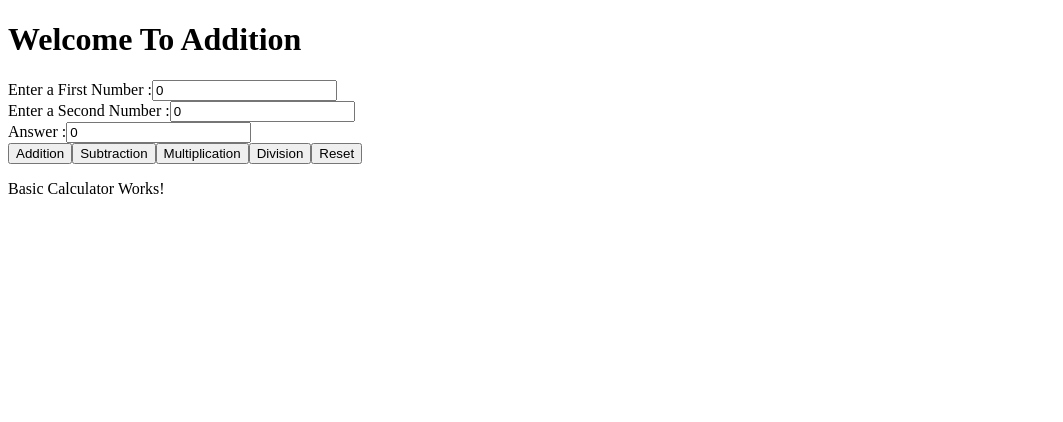
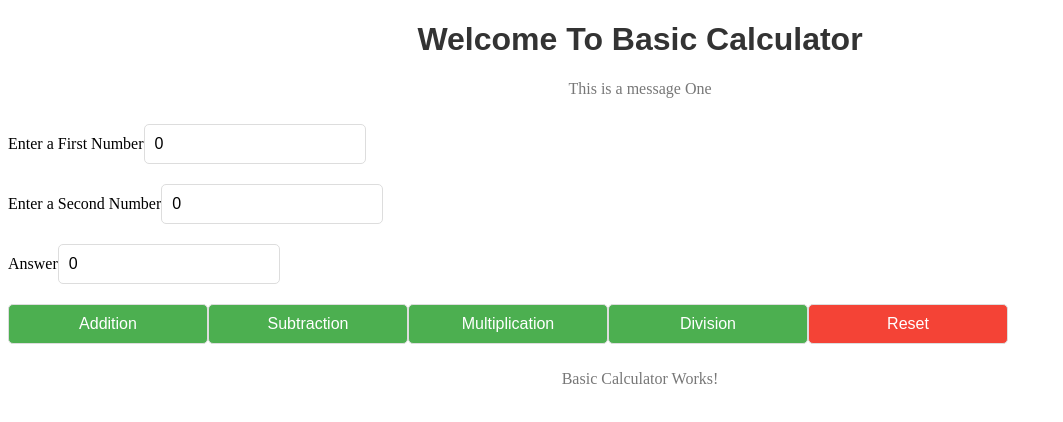
Before and after one commit to Shubhamhushe1/angularapp, an Angular app: page / in a window 1280 px wide. Shown: the top 422 px of the page, without its empty margins (0-1063 px from the left). Built offline with nearby package versions, Linux system fonts and the light colour scheme.

Commit message:
basic calculator operations

```diff
--- a/src/app/addition/addition.component.css
+++ b/src/app/addition/addition.component.css
@@ -0,0 +1,49 @@
+body {
+    font-family: Arial, sans-serif;
+}
+
+h1 {
+    text-align: center;
+    font-family: Arial, Helvetica, sans-serif;
+    color: #333;
+}
+
+p {
+    text-align: center;
+    color: #777;
+}
+
+input[type="number"], input[type="button"], input[type="reset"] {
+    display: inline-block;
+    margin: 10px auto;
+    padding: 10px;
+    width: 200px;
+    font-size: 16px;
+    border: 1px solid #ddd;
+    border-radius: 5px;
+    transition: background-color 0.3s;
+}
+
+input[type="number"]:focus, input[type="button"]:hover, input[type="reset"]:hover {
+    background-color: #f0f0f0;
+}
+
+input[type="button"] {
+    background-color: #4CAF50;
+    color: white;
+    cursor: pointer;
+}
+
+input[type="button"]:hover {
+    background-color: #45a049;
+}
+
+input[type="reset"] {
+    background-color: #f44336;
+    color: white;
+    cursor: pointer;
+}
+
+input[type="reset"]:hover {
+    background-color: #e53935;
+}
--- a/src/app/addition/addition.component.html
+++ b/src/app/addition/addition.component.html
@@ -1,15 +1,21 @@
-<h1>Welcome To Addition</h1>
 
-<label for="Number 1">Enter a First Number     :</label>
+<h1>Welcome To Basic Calculator</h1>
+<p>{{message1}}</p>   <!-- We got message1 from typescript  => addition.component.ts file -->
+
+
+<!-- We are going to learn more about [(ngModel)] in further lectures -->
+<!-- [(ngModel)] => It is use for two way binding as of now  -->
+<!-- [(your-text)] => [(....)] => Banana in the box we call it   -->
+<label for="Number 1">Enter a First Number</label>
 <input type="number" name="Number 1" [(ngModel)]="no1"> <br/>
 
-<label for="Number 2">Enter a Second Number     :</label>
+<label for="Number 2">Enter a Second Number</label>
 <input type="number" name="Number 2" [(ngModel)]="no2"> <br/>
 
-<label for="Answer">Answer    :</label>
-<input type="number" name="Answer" [(ngModel)]="answer"><br/>
+<label for="Answer">Answer</label>
+<input type="number" name="Answer" [value]="answer"><br/>
 
-<input type="button" (click)="add()" value="Addition">
+<input type="button" (click)="add()" value="Addition">   <!-- add() here we call a function or method  -->
 <input type="button" (click)="subtract()" value="Subtraction">
 <input type="button" (click)="multiply()" value="Multiplication">
 <input type="button" (click)="division()" value="Division">
--- a/src/app/addition/addition.component.ts
+++ b/src/app/addition/addition.component.ts
@@ -1,14 +1,14 @@
 import { Component } from '@angular/core';
 import { FormsModule } from '@angular/forms';
 
-@Component({
-  selector: 'app-addition',
+@Component({    // => @Component is just like @Controller in Java SpringBoot
+  selector: 'app-addition', // => Component selector we have to mention this in addition.component.html file as a tag
   standalone: true,
-  imports: [ FormsModule ], // forms module for importing forms from html files
+  imports: [ FormsModule ], // => forms module for importing forms from html files
   templateUrl: './addition.component.html',
   styleUrl: './addition.component.css'
 })
-export class AdditionComponent {
+export class AdditionComponent {    // => Export is keyword
 
   no1:number = 0;
   no2:number = 0;
@@ -46,4 +46,9 @@ export class AdditionComponent {
     this.answer =0;
 
   }
+
+
+  message1: string = "This is a message One";   // Here is the message we want to display on web page
+
+
 }
--- a/src/index.html
+++ b/src/index.html
@@ -8,6 +8,8 @@
   <link rel="icon" type="image/x-icon" href="favicon.ico">
 </head>
 <body>
-  <app-addition> </app-addition>
+  <app-addition> </app-addition>  <!-- We have to mention or write selector name as tag here  -->
+
+
 </body>
 </html>
--- a/src/main.ts
+++ b/src/main.ts
@@ -3,5 +3,5 @@ import { appConfig } from './app/app.config';
 import { AppComponent } from './app/app.component';
 import { AdditionComponent } from './app/addition/addition.component';
 
-bootstrapApplication(AdditionComponent, appConfig)   // We have to mention that the component name
+bootstrapApplication(AdditionComponent, appConfig)   // => We have to mention that the component name we want to run
   .catch((err) => console.error(err));
```
